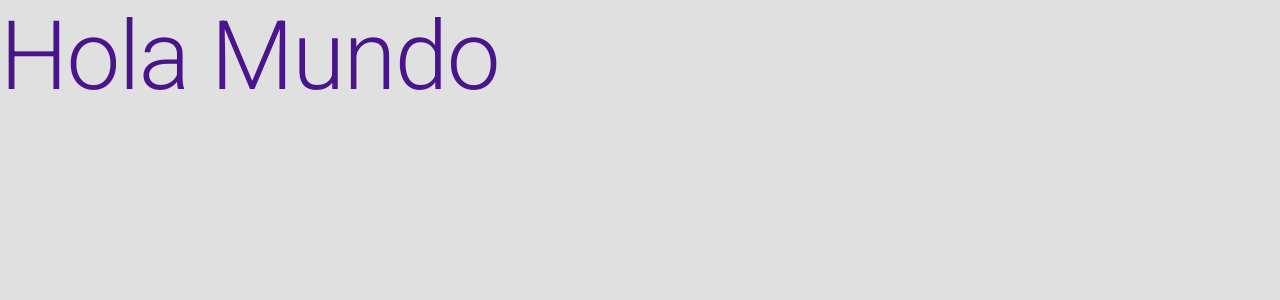
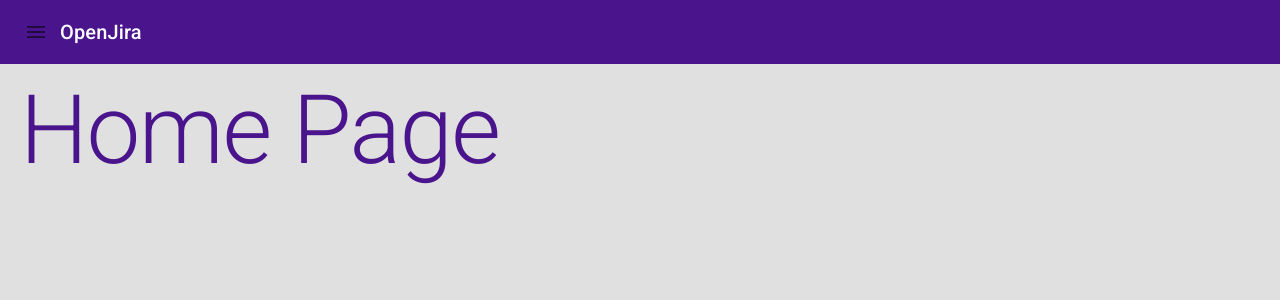
Before and after one commit to D-aniela/open-jira-nextjs, a Next.js app: page / in a window 1280 px wide. Shown: the top 300 px of the page. Built offline with nearby package versions, Linux system fonts and the light colour scheme.

Commit message:
navbar add

```diff
--- /dev/null
+++ b/components/layouts/Layout.tsx
@@ -0,0 +1,23 @@
+import Head from 'next/head'
+import { FC } from 'react'
+
+import { Box } from '@mui/material'
+import { Navbar } from '../ui'
+
+interface Props {
+  title?: string
+  children: any
+}
+
+export const Layout: FC<Props> = ({ title = 'OpenJira', children }) => {
+  return (
+    <Box sx={{ flexFlow: 1 }}>
+      <Head>
+        <title>{title}</title>
+      </Head>
+      <Navbar />
+      {/* Sidebar */}
+      <Box sx={{ padding: '10px 20px' }}>{children}</Box>
+    </Box>
+  )
+}
--- /dev/null
+++ b/components/layouts/index.ts
@@ -0,0 +1 @@
+export * from './Layout'
--- /dev/null
+++ b/components/ui/Navbar.tsx
@@ -0,0 +1,18 @@
+import { AppBar, IconButton, Toolbar, Typography } from '@mui/material'
+import { FC } from 'react'
+import { MenuOutlined } from '@mui/icons-material'
+
+export const Navbar: FC = () => {
+  return (
+    <AppBar position='sticky'>
+      <Toolbar>
+        <IconButton size='large' edge='start'>
+          <MenuOutlined />
+        </IconButton>
+				<Typography variant='h6'>
+					OpenJira
+				</Typography>
+      </Toolbar>
+    </AppBar>
+  )
+}
--- /dev/null
+++ b/components/ui/index.ts
@@ -0,0 +1 @@
+export * from './Navbar'
--- a/pages/index.tsx
+++ b/pages/index.tsx
@@ -1,9 +1,14 @@
+import { Layout } from '@/components/layouts'
 import { Typography } from '@mui/material'
 
 export default function HomePage() {
   return (
     <>
-      <Typography variant='h1' color='primary'>Hola Mundo</Typography>
+      <Layout>
+        <Typography variant='h1' color='primary'>
+          Home Page
+        </Typography>
+      </Layout>
     </>
   )
 }
--- a/themes/dark-theme.ts
+++ b/themes/dark-theme.ts
@@ -12,5 +12,16 @@
     },
   },
 
-  components: {},
+  components: {
+    MuiAppBar: {
+      defaultProps: {
+        elevation: 0
+      },
+      styleOverrides: {
+        root: {
+          backgroundColor: '#4a148c',
+        }
+      }
+    }
+  },
 })
--- a/themes/light-theme.ts
+++ b/themes/light-theme.ts
@@ -19,6 +19,11 @@
   },
 
 	components: {
+    MuiAppBar: {
+      defaultProps: {
+        elevation: 0
+      },
+    }
 	}
 
 })
```
